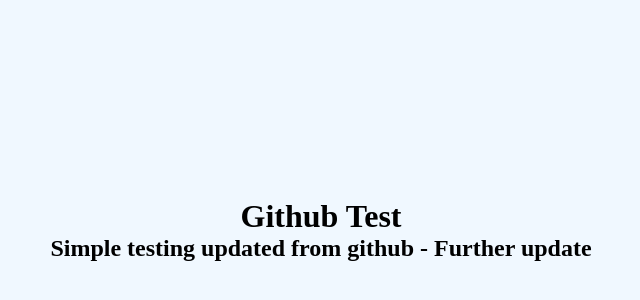
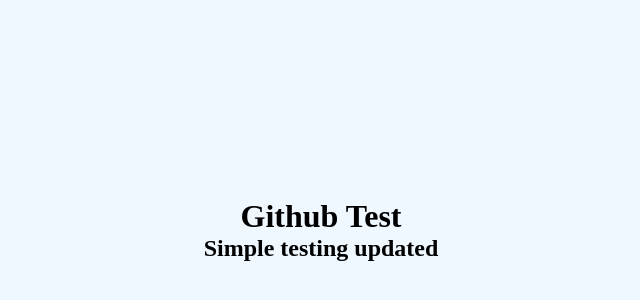
Before and after one commit to mattthehat/testing, a plain HTML site: page index.html in a window 1280 px wide. Shown: the part 170-470 px from the top of the page, without its empty margins (319-959 px from the left). Drawn offline with Linux system fonts and the light colour scheme.

Commit message:
Removed text

```diff
--- a/index.html
+++ b/index.html
@@ -9,7 +9,7 @@
 </head>
 <body>
     <h1>Github Test</h1>
-    <h2>Simple testing updated from github - Further update</h2>
+    <h2>Simple testing updated</h2>
     <script src="app.js"></script>
 </body>
 </html>
```
